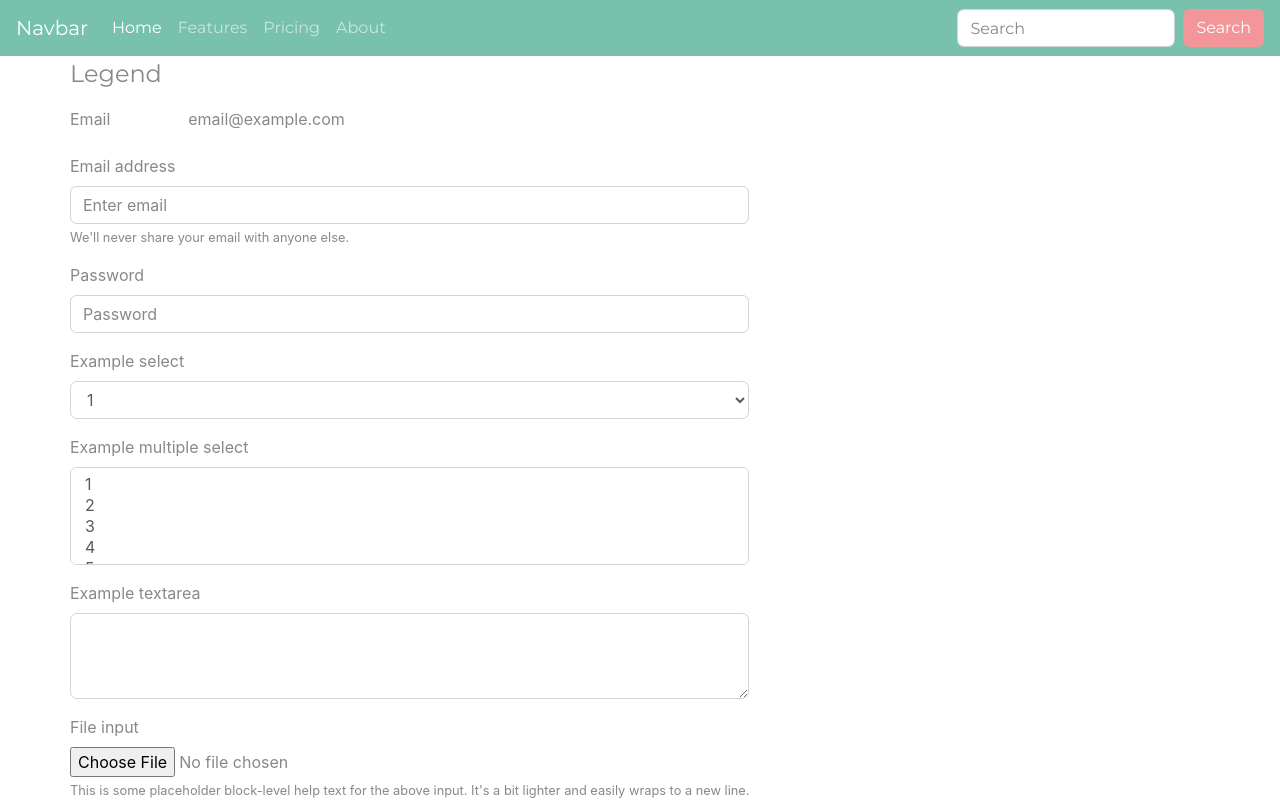
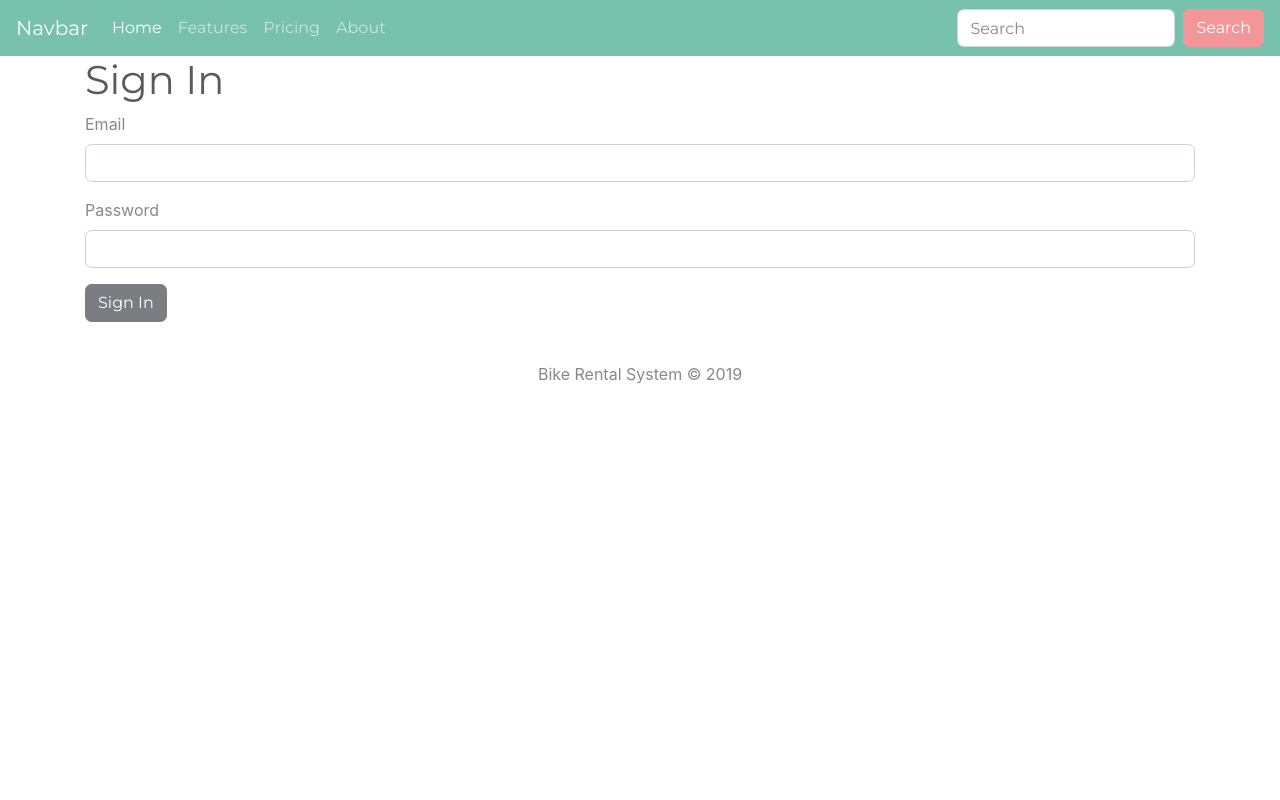
Before and after one commit to zrusev/bike-rental-system, an Angular app in the folder bikerental/: page /signin in a window 1280 px wide. Before the commit this address led to /. Shown: the top 800 px of the page. Built offline with nearby package versions, Linux system fonts and the light colour scheme.

Commit message:
signin signup components

```diff
--- a/bikerental/src/app/app-routing.module.ts
+++ b/bikerental/src/app/app-routing.module.ts
@@ -1,7 +1,14 @@
 import { NgModule } from '@angular/core';
 import { Routes, RouterModule } from '@angular/router';
+import { SigninComponent } from './components/authentication/signin/signin.component';
+import { SignupComponent } from './components/authentication/signup/signup.component';
 
-const routes: Routes = [];
+
+const routes: Routes = [
+  { path: '', pathMatch: 'full', redirectTo: '/'},
+  { path: 'signin', component:  SigninComponent},
+  { path: 'signup', component:  SignupComponent}
+];
 
 @NgModule({
   imports: [RouterModule.forRoot(routes)],
--- /dev/null
+++ b/bikerental/src/app/components/authentication/signin/signin.component.html
@@ -0,0 +1,33 @@
+<div class="container">
+  <h1>Sign In</h1>
+  <form #loginForm="ngForm" (ngSubmit)="signIn()">
+    <div class="form-group">
+      <label for="email">Email</label>
+      <input type="text" class="form-control" id="email"
+      name="email"
+      required
+      email
+      ngModel
+      #email="ngModel">
+      <div *ngIf="email.invalid && email.touched" class="alert alert-dark">
+        Please provide a correct email address!
+      </div>
+    </div>
+    <div class="form-group">
+      <label for="password">Password</label>
+      <input
+      type="password"
+      class="form-control"
+      id="password"
+      name="password"
+      required
+      minlength="4"
+      ngModel
+      #password="ngModel">
+      <div *ngIf="password.invalid && password.touched" class="alert alert-dark">
+        Password must have at least 4 characters
+      </div>
+    </div>
+    <button type="submit" class="btn btn-dark" [disabled]="loginForm.invalid">Sign In</button>
+  </form>
+</div>
--- /dev/null
+++ b/bikerental/src/app/components/authentication/signin/signin.component.ts
@@ -0,0 +1,30 @@
+import { Component, OnInit, ViewChild } from '@angular/core';
+import { AuthService } from '../../../core/services/auth.service';
+import { Router } from '@angular/router';
+import { NgForm } from '@angular/forms';
+
+@Component({
+  selector: 'app-signin',
+  templateUrl: './signin.component.html',
+  styleUrls: ['./signin.component.css']
+})
+export class SigninComponent implements OnInit {
+  @ViewChild('loginForm') loginForm: NgForm;
+
+  constructor(
+    private authService: AuthService,
+    private router: Router
+  ) { }
+
+  ngOnInit() {
+  }
+  signIn() {
+    this.authService
+      .signIn(this.loginForm.value)
+      .subscribe((data) => {
+        localStorage.setItem('token', data['token']);
+        localStorage.setItem('name', data['user']['name']);
+        this.router.navigate([ '/home' ]);
+      });
+  }
+}
--- /dev/null
+++ b/bikerental/src/app/components/authentication/signup/signup.component.html
@@ -0,0 +1,33 @@
+<div class="container">
+  <h1>Sign Up</h1>
+  <form (ngSubmit)="signUp()" #registerForm="ngForm">
+    <div class="form-group">
+      <label for="name">Name</label>
+      <input type="text" class="form-control" id="name" required ngModel #name="ngModel" name="name">
+
+      <div *ngIf="name.invalid && name.touched" class="alert alert-dark">
+        Please provide your name!
+      </div>
+    </div>
+
+    <div class="form-group">
+      <label for="email">Email</label>
+      <input type="text" class="form-control" id="email" required email ngModel #email="ngModel" name="email">
+
+      <div *ngIf="email.invalid && email.touched" class="alert alert-dark">
+        Please provide a correct email address!
+      </div>
+    </div>
+
+    <div class="form-group">
+      <label for="password">Password</label>
+      <input type="password" class="form-control" id="password" required ngModel #password="ngModel" name="password"
+        minlength="4">
+
+      <div *ngIf="password.invalid && password.touched" class="alert alert-dark">
+        Password must have at least 4 characters!
+      </div>
+    </div>
+    <button type="submit" class="btn btn-dark" [disabled]="registerForm.invalid">Sign Up</button>
+  </form>
+</div>
--- /dev/null
+++ b/bikerental/src/app/components/authentication/signup/signup.component.ts
@@ -0,0 +1,27 @@
+import { Component, ViewChild } from '@angular/core';
+import { AuthService } from '../../../core/services/auth.service';
+import { Router } from '@angular/router';
+import { NgForm } from '@angular/forms';
+
+@Component({
+  selector: 'app-signup',
+  templateUrl: './signup.component.html',
+  styleUrls: ['./signup.component.css']
+})
+export class SignupComponent{
+  @ViewChild('registerForm') registerForm: NgForm;
+
+  constructor(
+    private authService: AuthService,
+    private router: Router
+  ) { }
+
+  signUp() {
+    this.authService
+      .signUp(this.registerForm.value)
+      .subscribe((data) => {
+        console.log(data);
+        this.router.navigate([ '/signin' ]);
+      });
+  }
+}
--- a/bikerental/src/app/components/shared/content/content.component.html
+++ b/bikerental/src/app/components/shared/content/content.component.html
@@ -1,2 +1 @@
-<app-bike-create></app-bike-create>
 <router-outlet></router-outlet>
--- a/bikerental/src/app/core/interceptors/token.interceptor.ts
+++ b/bikerental/src/app/core/interceptors/token.interceptor.ts
@@ -19,7 +19,7 @@ export class TokenInterceptor implements HttpInterceptor {
     ) {}
 
     intercept(req: HttpRequest<any>, next: HttpHandler) {
-        if (req.url.endsWith(`/user/${APP_KEY}`) || req.url.endsWith('login')) {
+        if (req.url.endsWith(`/user/${APP_KEY}`) || req.url.endsWith('signin')) {
             req = req.clone({
                 setHeaders: {
                     'Authorization': `Basic ${btoa(`${APP_KEY}:${APP_SECRET}`)}`,
@@ -35,7 +35,7 @@ export class TokenInterceptor implements HttpInterceptor {
         }
         return next.handle(req)
             .pipe(tap((event: HttpEvent<any>) => {
-                if (event instanceof HttpResponse && req.url.endsWith('login')) {
+                if (event instanceof HttpResponse && req.url.endsWith('signin')) {
                     this.toastr.success('Successfully registered!', 'Success');
                     this.authService.saveUserInfo(event.body);
                 }
--- a/bikerental/src/app/core/services/auth.service.ts
+++ b/bikerental/src/app/core/services/auth.service.ts
@@ -22,7 +22,7 @@ export class AuthService {
   }
 
   signIn(body: Object) {
-    return this.http.post(`${this.BASE_URL}/login`, body);
+    return this.http.post(`${this.BASE_URL}/signin`, body);
   }
 
   logout() {
```
Also changed, not shown: bikerental/src/app/app.module.ts (+7 -1 lines), bikerental/src/app/components/authentication/signin/signin.component.css (added), bikerental/src/app/components/authentication/signup/signup.component.css (added), 2 other files (tests, documents, lock files or other folders).
